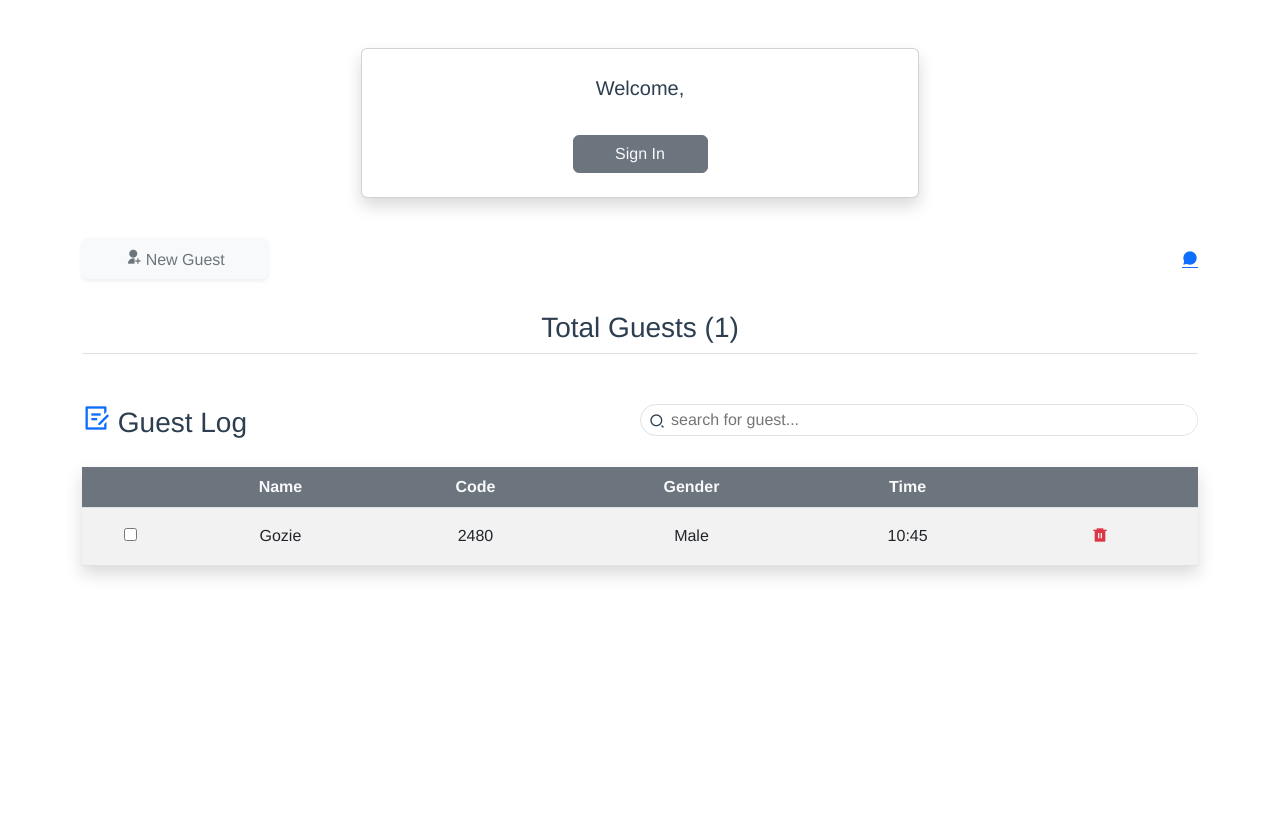
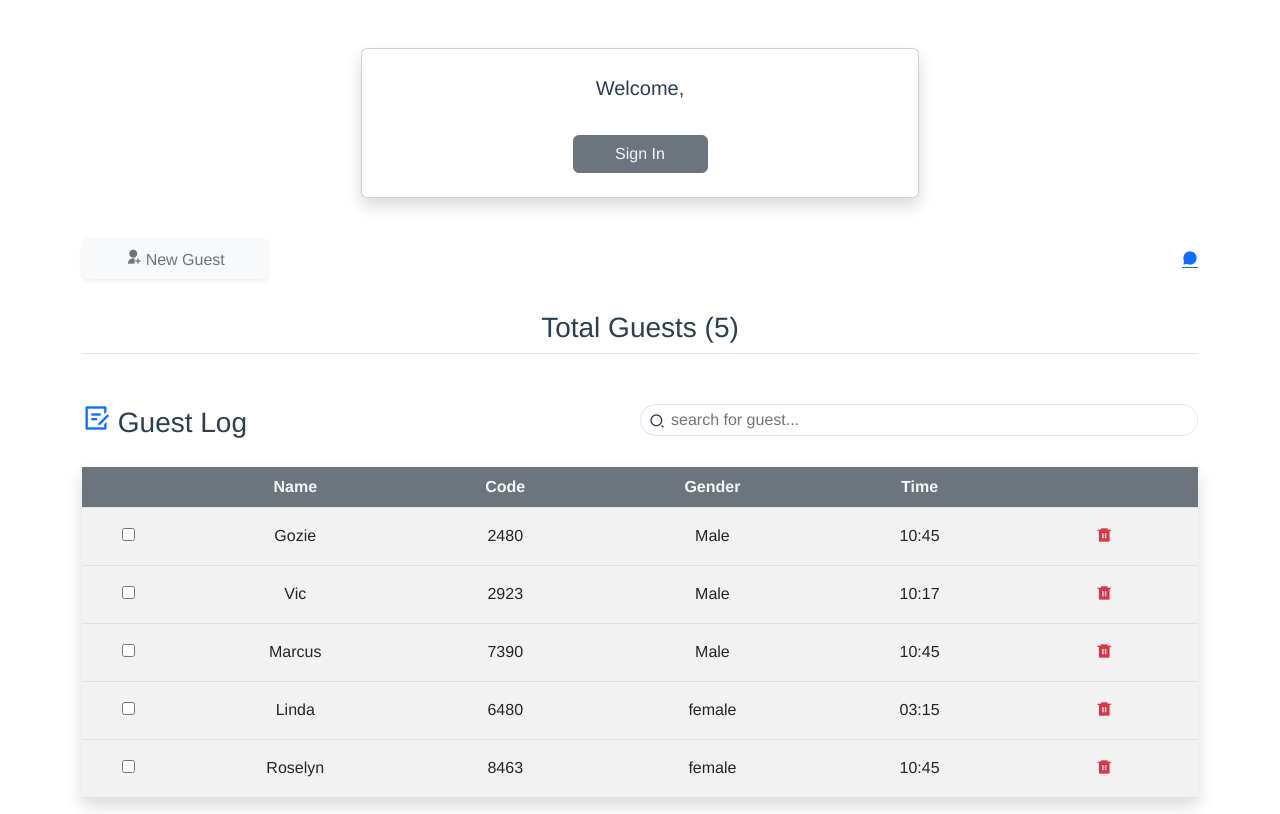
Before and after one commit to GozzAgu/Guest-code-generator, a Vue app: page /home in a window 1280 px wide. Built offline with nearby package versions, Linux system fonts and the light colour scheme; no server answers.

Commit message:
feat: added more users

```diff
--- a/src/views/HomePage.vue
+++ b/src/views/HomePage.vue
@@ -100,7 +100,32 @@ const visitors = ref([
         code: '2480',
         gender: 'Male',
         time: '10:45'
+    },
+    {
+        name: 'Vic',
+        code: '2923',
+        gender: 'Male',
+        time: '10:17'
+    },
+    {
+        name: 'Marcus',
+        code: '7390',
+        gender: 'Male',
+        time: '10:45'
+    },
+    {
+        name: 'Linda',
+        code: '6480',
+        gender: 'female',
+        time: '03:15'
+    },
+    {
+        name: 'Roselyn',
+        code: '8463',
+        gender: 'female',
+        time: '10:45'
     }
+
 ]);
 
 const isLoggedIn = ref(false);
```
